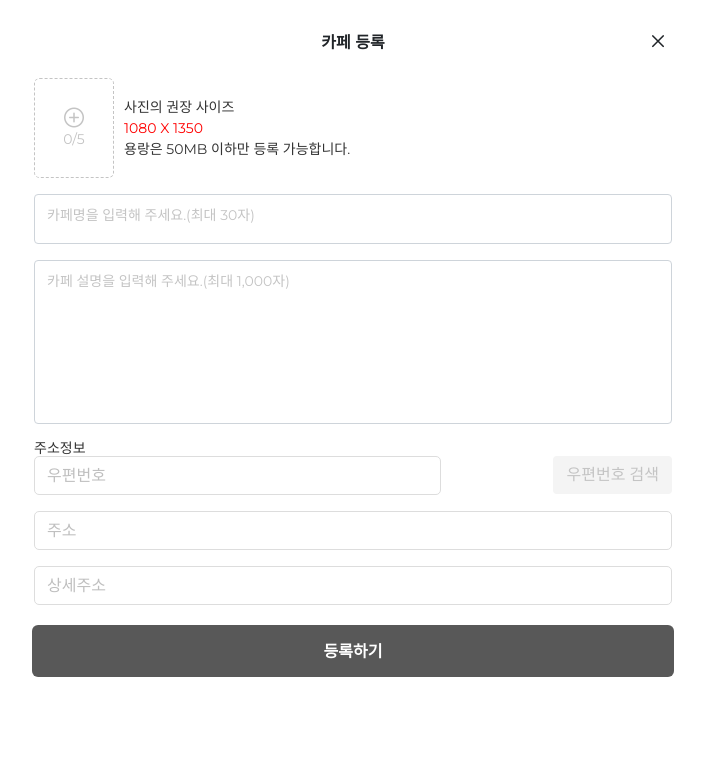
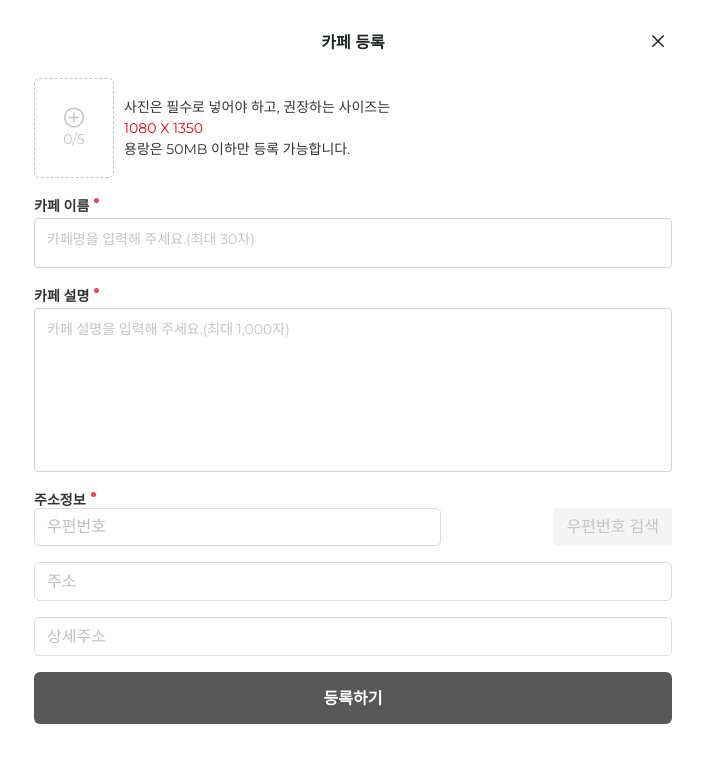
Before and after one commit to fnvkd5316/studyroom, a Flask app: page /cafeform in a window 1280 px wide. Shown: the top 763 px of the page, without its empty margins (287-992 px from the left). Run offline with Flask 2, Linux system fonts and the light colour scheme; some libraries are stand-ins or nearby versions; some web fonts are replaced.

Commit message:
필수 옵션 추가 및 유효성 검사 수정

```diff
--- a/studyroom-dev/static/css/cafeForm.css
+++ b/studyroom-dev/static/css/cafeForm.css
@@ -17,8 +17,8 @@
 .close_inner {position: absolute; top: 30px; right: 20px; font-size: 18px;}
 
 .cafeForm textarea.form-control{height: auto;resize: none;}
-.cafeForm .add_info {font-size: 14px;}
 .cafeForm .add_info_inner {justify-content: space-between;}
 .cafeForm .col-8 {width: 64%;}
 .cafeForm .col_cus {margin-top: 0;}
-.cafeForm .btn_block {border-radius: 6px;}
+.cafeForm .btn_block {width: 100%; border-radius: 6px;}
+.cafeForm .display-6 {font-size: 14px; font-weight: 600;}
--- a/studyroom-dev/static/css/common.css
+++ b/studyroom-dev/static/css/common.css
@@ -231,3 +231,5 @@ i {
 	.card {width: 300px;}
 }
 /* card */
+.dot{display: inline-block; position: relative;}
+.dot::after{content:'';display:block;width:5px;height:5px;background-color:var(--g-point_2);border-radius: 50%;position:absolute;top:0;right:-10px;}
--- a/studyroom-dev/templates/cafeForm.html
+++ b/studyroom-dev/templates/cafeForm.html
@@ -29,22 +29,30 @@
 				<label for="file1" data-number="0/5"><i class="ic-add"></i></label>
 				<input type="file" id="file1" name="files" multiple>
 			</div>
-			<div class="fileboxText">사진의 권장 사이즈 <div>1080 X 1350</div> 용랑은 50MB 이하만 등록 가능합니다.</div>
+			<div class="fileboxText">사진은 필수로 넣어야 하고, 권장하는 사이즈는 <div>1080 X 1350</div> 용랑은 50MB 이하만 등록 가능합니다.</div>
 			<div id="fileList" class="fileList"></div>
 		</div>
 
 		<!-- 카페 info -->
+		<div>
+			<h2 class="cafeName display-6 dot">카페 이름</h2>
 			<div class="form-floating mb-3">
 				<input type="text" class="form-control form_custom_v2" id="floatingInput" placeholder="카페명을 입력해 주세요.(최대 30자)" maxlength="30">
 				<label for="floatingInput">카페명을 입력해 주세요.(최대 30자)</label>
 			</div>
+		</div>
+
+		<div>
+			<h2 class="cafeDesc display-6 dot">카페 설명</h2>
 			<div class="form-floating mb-3">
 				<textarea id="textarea" class="form-control form_custom_v2" placeholder="카페 설명을 입력해 주세요.(최대 1,000자)" rows="6" maxlength="1000"></textarea>
 				<label for="textarea">카페 설명을 입력해 주세요.(최대 1,000자)</label>
 			</div>
+		</div>
 
+		<div>
+			<h2 class="add_info display-6 dot">주소정보</h2>
 			<div class="row g-1 add_info_inner">
-			<h2 class="add_info">주소정보</h2>
 				<div class="col-8 mb-3 col_cus">
 					<input type="text" class="form-control form_custom_v3" id="postcode" placeholder="우편번호">
 				</div>
@@ -57,7 +65,7 @@
 				<div class="col-100 mb-3 col_cus">
 					<input type="text" id="detailAddr" class="form-control form_custom_v3" placeholder="상세주소">
 				</div>
-
+			</div>
 			<button type="button" class="btn btn_black btn_block weight_800" id="submit" disabled>등록하기</button>
 		</div>
 	</div>
@@ -91,10 +99,9 @@
 		}
 		/* // 유효성 검사*/
 
-		/*  파일 추가 */
+		/* 파일 추가 */
 		function addFiles(e) {
 			const files = Array.from($(this)[0].files);
-			const filesArrLen = fileList.length;
 			files.forEach((item, i) => {
 				const kb = item.size / 1000;
 				const mb = kb / 1000;
@@ -106,13 +113,12 @@
 						fileSize: item.size,
 						url: e.target.result
 					};
-					initData.fileList.push(img);
-					check();
 					const {fileList} = initData;
-					if(fileList.length > 5) {
+					if(fileList.length >= 5) {
 						alert('5개 이상은 추가할수 없습니다.')
 						return;
 					} else {
+						initData.fileList.push(img);
 						$(".fileboxText").hide();
 						$("#fileList").append(`<div class="imgFile"><div onclick="deleteFile(${img.id})"><i class="ic-close"></i></div> <img src="${img.url}"/></div>`);
 						$('.filebox label').attr('data-number', `${fileList.length}/5`)
@@ -121,6 +127,7 @@
 						alert('용량 50MB 이상은 추가할수 없습니다.')
 						return;
 					}
+					check();
 				})
 				fileReader.readAsDataURL(item);
 			});
@@ -130,18 +137,16 @@
 		/* 파일 삭제 */
 		function deleteFile(id) {
 			const {fileList} = initData;
-			const handleDeleteArr = fileList.filter(function(data){
-				return data['id'] !== id
-			});
+			const handleDeleteArr = fileList.filter((data) => data['id'] !== id);
 			const template = handleDeleteArr.map(function(el, i) {
 				return `<div class="imgFile"><div onclick="deleteFile(${el.id})"><i class="ic-close"></i></div> <img src="${el.url}"></div>`
 			}).join('');
 			$('#fileList').html(template);
 			$('.filebox label').attr('data-number', `${handleDeleteArr.length}/5`);
-			if(fileList.length === 0) {
+			initData.fileList = handleDeleteArr
+			if(fileList.length <= 1) {
 				$(".fileboxText").show();
 			}
-			initData.fileList = handleDeleteArr
 			check()
 		};
 		/* // 파일 삭제 */
```
Lines whose indentation alone changed are shown as unchanged.
